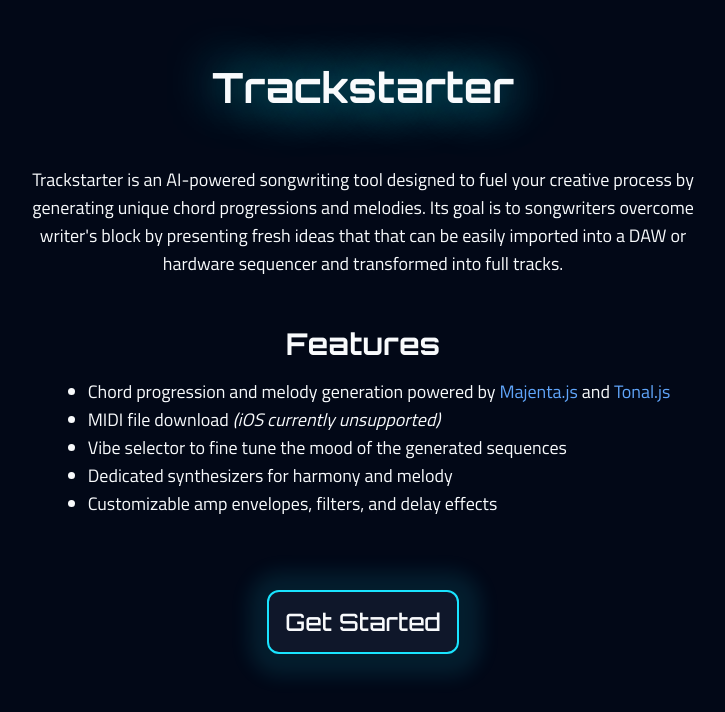
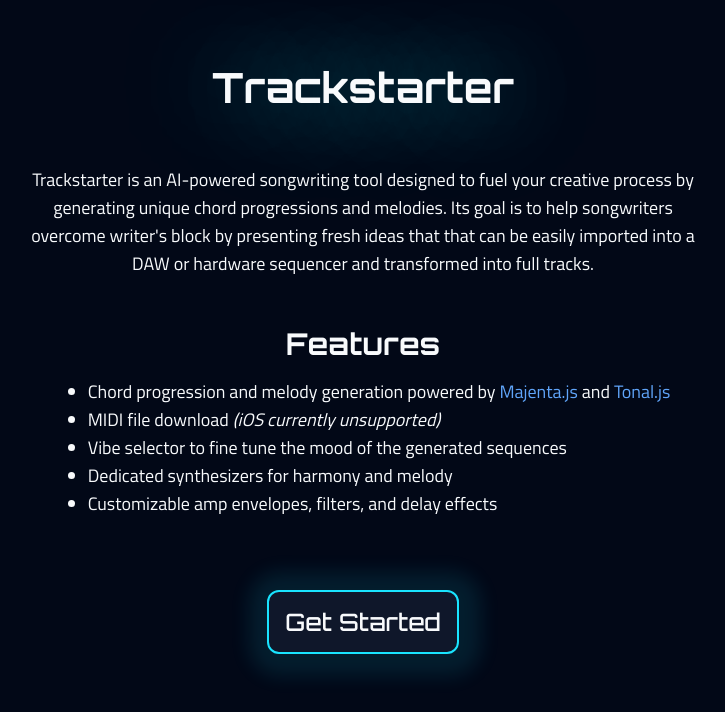
Before and after one commit to steve-mackinnon/trackstarter, a Next.js app: page / in a window 1280 px wide. Shown: the top 712 px of the page, without its empty margins (277-1002 px from the left). Built offline with nearby package versions, Linux system fonts and the light colour scheme.

Commit message:
Fix copy

```diff
--- a/src/app/page.tsx
+++ b/src/app/page.tsx
@@ -10,16 +10,18 @@ export default function Home() {
     <main className="flex flex-col justify-center items-center p-6 gap-y-12 text-center">
       <h1
         className="text-[2.6rem] font-bold pt-8"
-        style={{ textShadow: "var(--harmony-border-active) 1px 0 50px" }}
+        style={{
+          textShadow: "var(--harmony-border-active) 0px 0 100px",
+        }}
       >
         Trackstarter
       </h1>
       <article className={cn(contentFont.className, "max-w-2xl text-lg")}>
         Trackstarter is an AI-powered songwriting tool designed to fuel your
         creative process by generating unique chord progressions and melodies.
-        Its goal is to songwriters overcome writer&apos;s block by presenting
-        fresh ideas that that can be easily imported into a DAW or hardware
-        sequencer and transformed into full tracks.
+        Its goal is to help songwriters overcome writer&apos;s block by
+        presenting fresh ideas that that can be easily imported into a DAW or
+        hardware sequencer and transformed into full tracks.
       </article>
       <section aria-labelledby="features-heading">
         <h2 className="text-3xl font-bold" id="features-heading">
```
